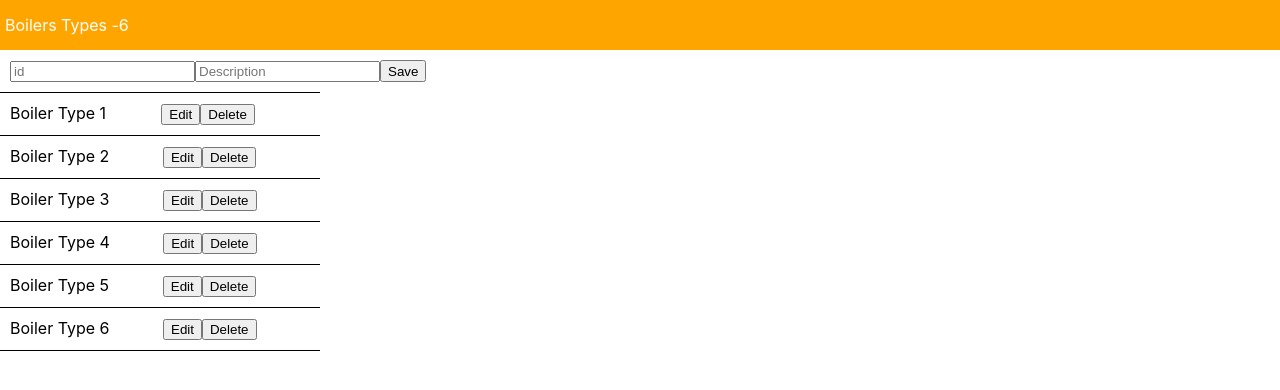
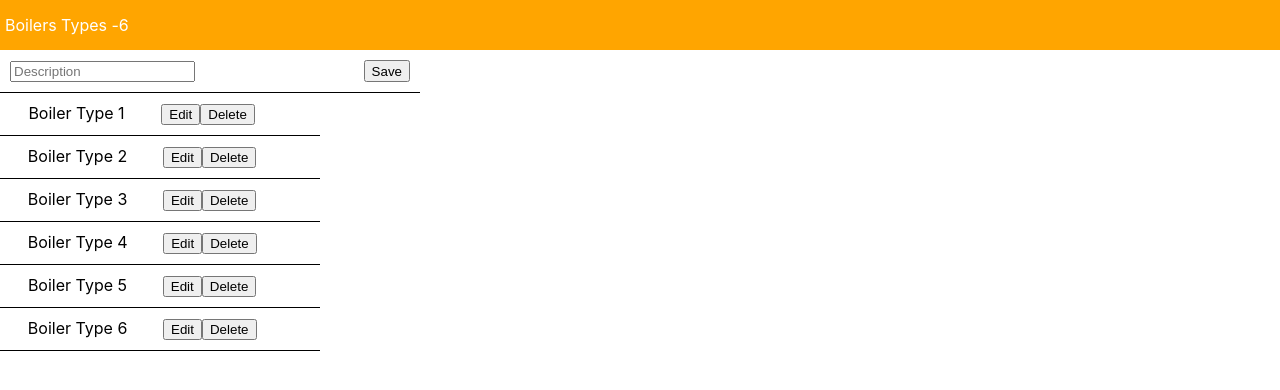
Before and after one commit to fncordoba/components-react, a React (Create React App) app: page / in a window 1280 px wide. Shown: the top 390 px of the page. Built offline with nearby package versions, Linux system fonts and the light colour scheme.

Commit message:
P.S-react: modal incorporated

```diff
--- a/src/App.css
+++ b/src/App.css
@@ -10,14 +10,14 @@
 .input-wraper {
   display: flex;
   justify-content: space-between;
-  width: 300px;
+  width: 400px;
   padding: 10px;
   border-bottom: 1px solid black;
 }
 
 .item {
   display: flex;
-  justify-content: space-between;
+  justify-content: space-around;
   width: 300px;
   padding: 10px;
   border-bottom: 1px solid black;
--- a/src/boilerTypesForm.js
+++ b/src/boilerTypesForm.js
@@ -19,9 +19,14 @@ class BoilerTypesForm extends Component {
     });
   }
 
+  generateRandomNumber() {
+    return Math.floor(Math.random() * 100) + 1;
+  };
+
   handleInputChange(e) {
     const {value, name} = e.target;
     this.setState({
+      id: this.generateRandomNumber(),
       [name]: value
     });
   }
@@ -30,16 +35,6 @@ class BoilerTypesForm extends Component {
     return (
       <div className="new-element">
         <form onSubmit={this.handleSubmit} className="input-wraper">
-        <div className="input-description">
-            <input
-              type="text"
-              name="id"
-              className="form-control"
-              value={this.state.id}
-              onChange={this.handleInputChange}
-              placeholder="id"
-              />
-          </div>
           <div className="input-description">
             <input
               type="text"
```
Also changed, not shown: 1 other file (tests, documents, lock files or other folders).
